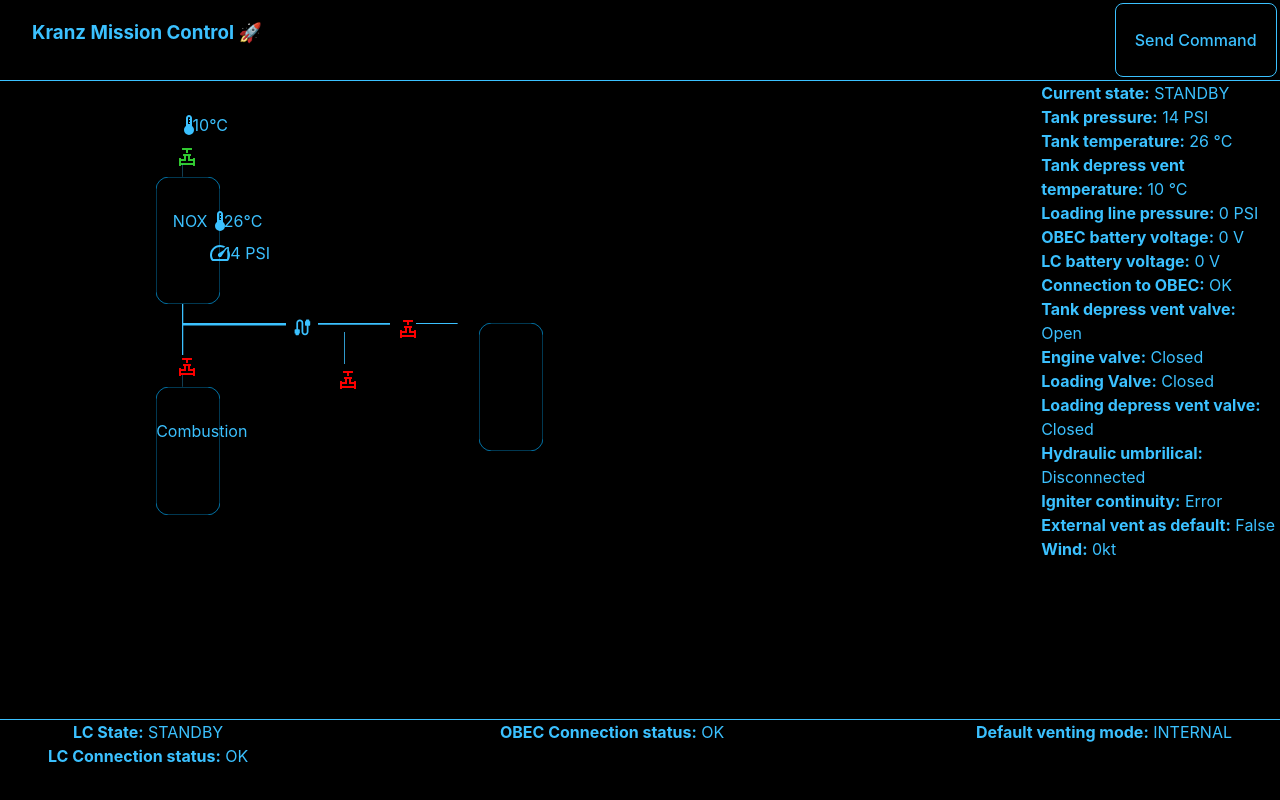
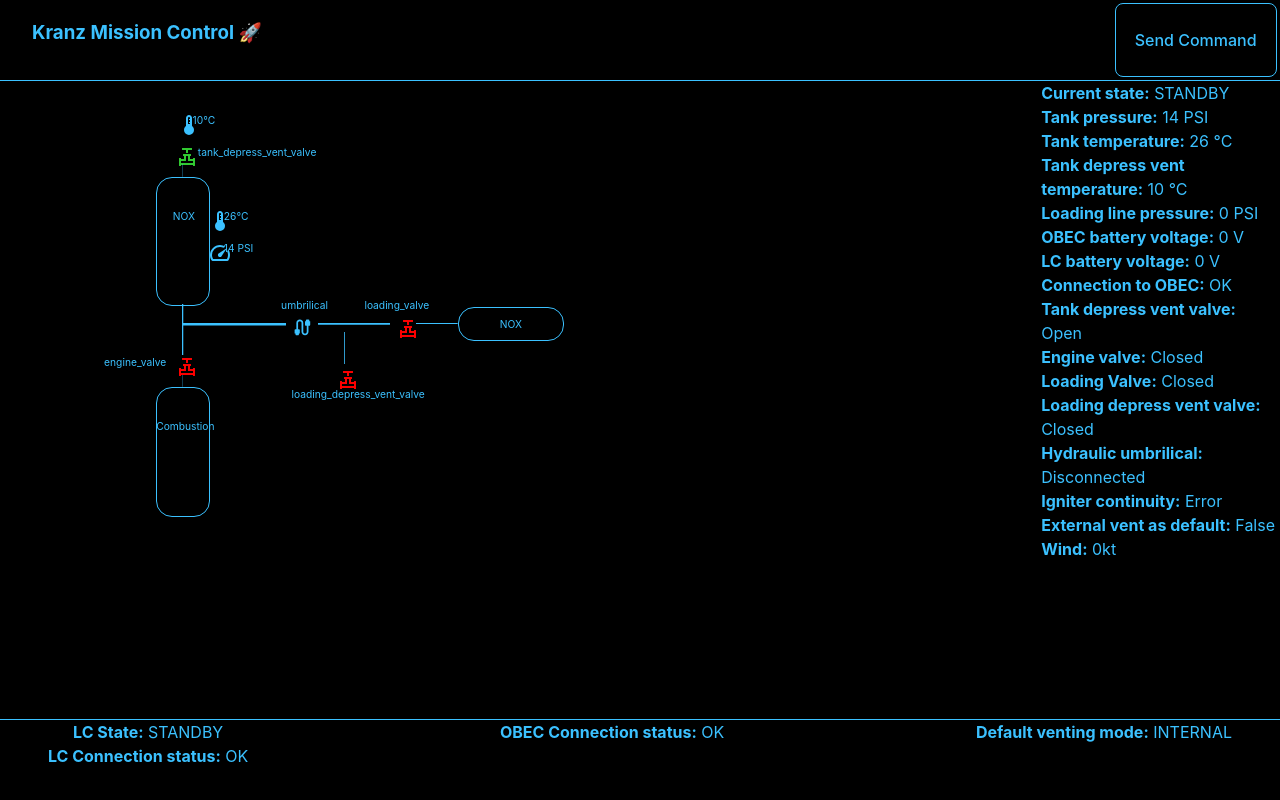
Before and after one commit to ITBA-Avionics-Team/KranzMissionControl, a React (Vite) app in the folder kranz-frontend/: page / in a window 1280 px wide. Built offline with nearby package versions, Linux system fonts and the light colour scheme; no server answers.

Commit message:
Improved loading diagram scaling

```diff
--- a/kranz-frontend/src/components/LoadingDiagram/LoadingDiagram.tsx
+++ b/kranz-frontend/src/components/LoadingDiagram/LoadingDiagram.tsx
@@ -60,36 +60,42 @@ const LoadingDiagram = ({ systemStatus }) => {
 			<FloatingText cursorPos={cursorPos} text={cursorText}/>
 
 			<Valve name="tank_depress_vent_valve" coords={{x:16.85, y:10}} status={systemStatus.on_board.tank_depress_vent_valve_open} onMouseMove={handleMouseMove} onClick={openValveCommandDialog} onMouseEnter={displayNameOnCursor} onMouseLeave={clearCursorName}/>
+			<Text value={"tank_depress_vent_valve"} coords={{x:19, y:10}} size="0.8"/>
 			<VerticalLine coords={{x:17.5, y:13}} dimensions={{x: 7, y: 2}}/>
 			<TemperatureSensor name="tank_depress_vent_temp_celsius" coords={{x:17, y:5}} onMouseEnter={displayNameOnCursor} onMouseLeave={clearCursorName}/>
-			<Text name="tank_depress_vent_temp_celsius" value={systemStatus.on_board.tank_depress_vent_temp_celsius +  "°C"} coords={{x:18.5, y:5}} onMouseEnter={displayNameOnCursor} onMouseLeave={clearCursorName}/>
+			<Text name="tank_depress_vent_temp_celsius" value={systemStatus.on_board.tank_depress_vent_temp_celsius +  "°C"} coords={{x:18.5, y:5}} size="0.8" onMouseEnter={displayNameOnCursor} onMouseLeave={clearCursorName}/>
 			<Tank coords={{x:15, y:15}} dimensions={{x: 5, y: 20}} darkMode="true"/>
-			<Text value={"NOX"} coords={{x:16.6, y:20}}/>
+			<Text value={"NOX"} coords={{x:16.6, y:20}} size="0.8"/>
 			<TemperatureSensor name="tank_temperature" coords={{x:20, y:20}} onMouseEnter={displayNameOnCursor} onMouseLeave={clearCursorName}/>
-			<Text name="tank_temperature" value={systemStatus.on_board.tank_temp_celsius +  "°C"} coords={{x:21.5, y:20}} onMouseEnter={displayNameOnCursor} onMouseLeave={clearCursorName}/>
+			<Text name="tank_temperature" value={systemStatus.on_board.tank_temp_celsius +  "°C"} coords={{x:21.5, y:20}} size="0.8" onMouseEnter={displayNameOnCursor} onMouseLeave={clearCursorName}/>
 			<PressureSensor name="tank_pressure" coords={{x:20, y:25}} onMouseEnter={displayNameOnCursor} onMouseLeave={clearCursorName}/>
-			<Text name="tank_pressure" value={systemStatus.on_board.tank_pressure_psi +  " PSI"} coords={{x:21.5, y:25}} onMouseEnter={displayNameOnCursor} onMouseLeave={clearCursorName}/>
+			<Text name="tank_pressure" value={systemStatus.on_board.tank_pressure_psi +  " PSI"} coords={{x:21.5, y:25}} size="0.8" onMouseEnter={displayNameOnCursor} onMouseLeave={clearCursorName}/>
 
 			<VerticalLine coords={{x:17.5, y:35}} dimensions={{x: 7, y: 8}}/>
 			<HorizontalLine coords={{x:17.5, y:38}} dimensions={{x: 10, y: 9}}/>
 			<VerticalLine coords={{x:17.5, y:46}} dimensions={{x: 7, y: 2}}/>
 
 			<Valve name="engine_valve" coords={{x:16.85, y:43}} status={systemStatus.on_board.engine_valve_open} onClick={openValveCommandDialog} onMouseEnter={displayNameOnCursor} onMouseLeave={clearCursorName}/>
+			<Text value={"engine_valve"} coords={{x:10, y:43}} size="0.8"/>
 			<Tank coords={{x:15, y:48}} dimensions={{x: 5, y: 20}} darkMode="true"/>
-			<Text value={"Combustion"} coords={{x:15, y:53}}/>
+			<Text value={"Combustion"} coords={{x:15, y:53}} size="0.8"/>
 			{/* <TemperatureSensor name="combustion_chamber_temperature" coords={{x:20, y:53}} onMouseEnter={displayNameOnCursor} onMouseLeave={clearCursorName}/> */}
 			{/* <Text name="combustion_chamber_temperature" value={systemStatus.on_board.combustion_chamber_temp_celsius + "°C"} coords={{x:21.5, y:53}} onMouseEnter={displayNameOnCursor} onMouseLeave={clearCursorName}/> */}
 			{/* <PressureSensor name="combustion_chamber_pressure" coords={{x:20, y:59}} onMouseEnter={displayNameOnCursor} onMouseLeave={clearCursorName}/> */}
 			{/* <Text name="combustion_chamber_pressure" value={systemStatus.on_board.combustion_chamber_pressure_psi + " PSI"} coords={{x:21.5, y:59}} onMouseEnter={displayNameOnCursor} onMouseLeave={clearCursorName}/> */}
 
 			<Umbrilical name="umbrilical" coords={{x:28, y:37}} status={systemStatus.launchpad.umbrilical_connected} onMouseEnter={displayNameOnCursor} onMouseLeave={clearCursorName}/>
+			<Text value={"umbrilical"} coords={{x:27, y:34}} size="0.8"/>
 
 			<HorizontalLine coords={{x:30.5, y:38}} dimensions={{x: 7, y: 9}}/>
 			<HorizontalLine coords={{x:40, y:38}} dimensions={{x: 4, y: 9}}/>
 			<VerticalLine coords={{x:33, y:39.4}} dimensions={{x: 1, y: 5}}/>
 			<Valve name="loading_valve" coords={{x:38, y:37}} status={systemStatus.launchpad.loading_valve_open} onClick={openValveCommandDialog} onMouseEnter={displayNameOnCursor} onMouseLeave={clearCursorName}/>
+			<Text value={"loading_valve"} coords={{x:35, y:34}} size="0.8"/>
 			<Valve name="loading_depress_vent_valve" coords={{x:32.31, y:45}} status={systemStatus.launchpad.loading_depress_vent_valve_opem} onClick={openValveCommandDialog} onMouseEnter={displayNameOnCursor} onMouseLeave={clearCursorName}/>
-			<Tank coords={{x:46, y:38}} dimensions={{x: 5, y: 20}} darkMode="true"/>
+			<Text value={"loading_depress_vent_valve"} coords={{x:28, y:48}} size="0.8"/>
+			<Tank coords={{x:44, y:35.5}} dimensions={{x: 10, y: 5}} darkMode="true"/>
+			<Text value={"NOX"} coords={{x:48, y:37}} size="0.8"/>
     </div>
   );
 };
--- a/kranz-frontend/src/components/LoadingDiagram/Tank.tsx
+++ b/kranz-frontend/src/components/LoadingDiagram/Tank.tsx
@@ -4,16 +4,18 @@ import tankDarkModeSvg from '../../assets/loading-diagram/tank_image_dark_mode.s
 const Tank = ({ src, coords, dimensions, darkMode }) => {
 
   // Style for the valve
-  const imgStyle = {
+  const tankStyle = {
 		position: 'absolute',
     top: `${coords.y}%`,
     left: `${coords.x}%`,
-    // width: `${dimensions.x}%`,
     height: `${dimensions.y}%`,
+    width: `${dimensions.x}%`,
+    border: '1px solid var(--main-fg-color)',
+    borderRadius: '1rem'
   };
 
   return (
-    <img src={darkMode ? tankDarkModeSvg : tankLightModeSvg} style={imgStyle}/>
+    <div style={tankStyle}></div>
   );
 };
 
--- a/kranz-frontend/src/components/LoadingDiagram/Text.tsx
+++ b/kranz-frontend/src/components/LoadingDiagram/Text.tsx
@@ -1,6 +1,6 @@
 import React from 'react';
 
-const Text = ({ name, value, coords, onMouseEnter, onMouseLeave }) => {
+const Text = ({ name, value, coords, size, onMouseEnter, onMouseLeave }) => {
 
 	const xPercentage = coords.x;
   const yPercentage = coords.y;
@@ -9,6 +9,7 @@ const Text = ({ name, value, coords, onMouseEnter, onMouseLeave }) => {
   const textStyle = {
     color: 'var(--main-fg-color)',
     cursor: 'default',
+    fontSize: `${size}vw`,
 
 		position: 'absolute',
     top: `${yPercentage}%`,
```
